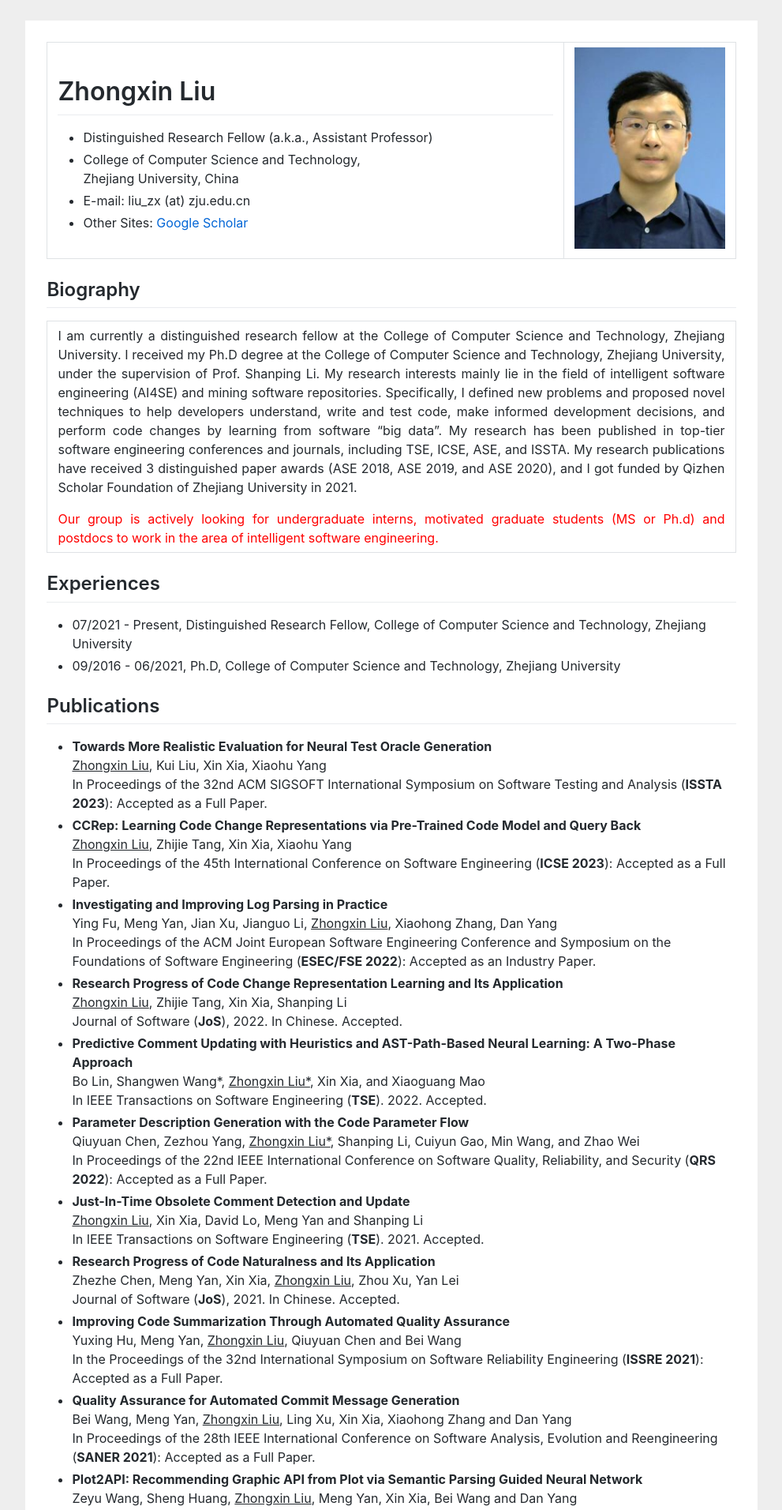
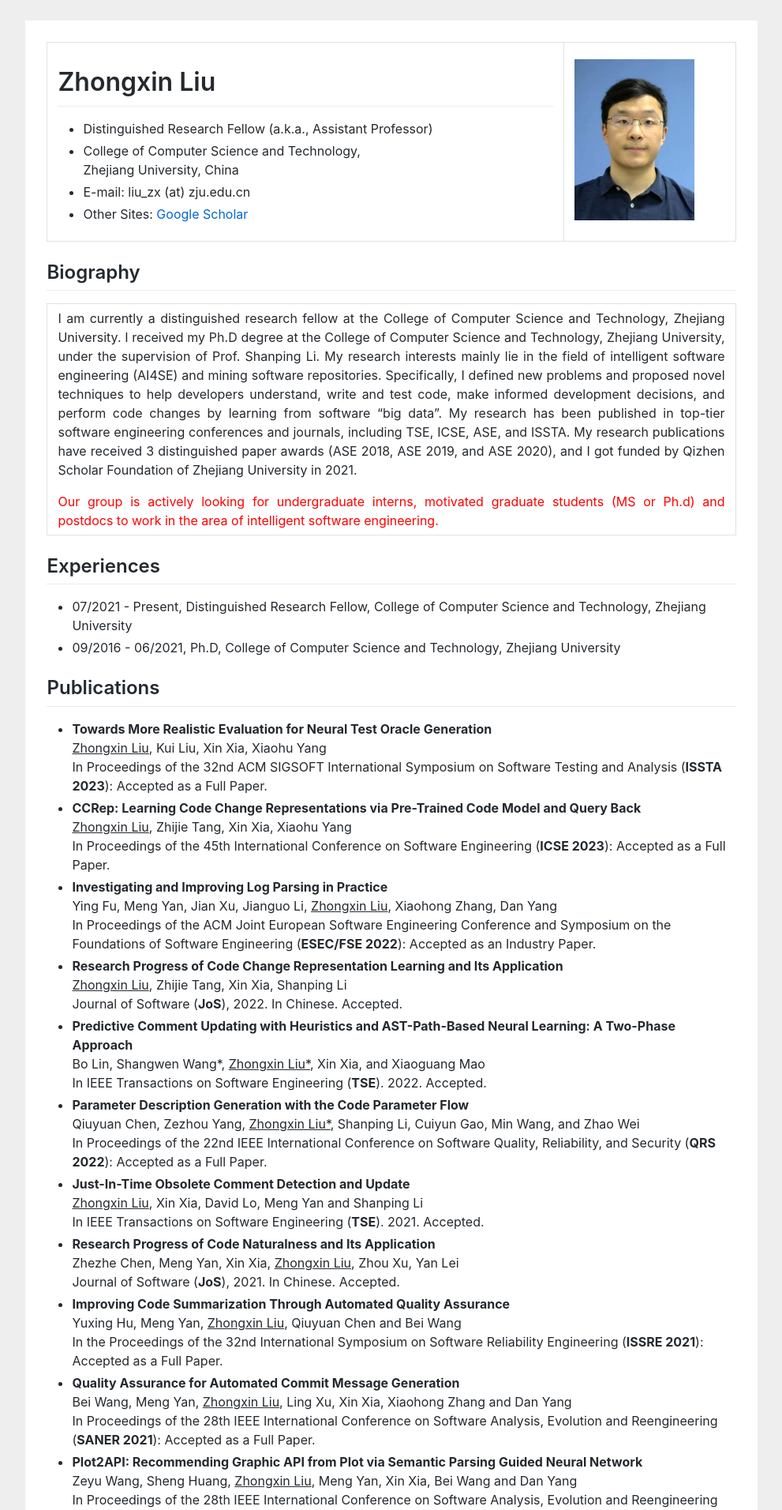
Before and after one commit to zhongxin-liu/zhongxin-liu.github.io, a Jekyll site: the page index.html, which Jekyll copies as it is, in a window 1280 px wide. Shown: the top 1912 px of the page at 79% size, without its empty margins (144-1135 px from the left). Built offline with Jekyll 4.4.1, drawn with Linux system fonts in a browser that asks for light colours.

Commit message:
Update index.html
update the size of the image

```diff
--- a/index.html
+++ b/index.html
@@ -53,7 +53,7 @@ gtag('config', 'UA-158965281-1');
 				</td>
 
 				<td width="25%">
-     					 <img src="/zhongxin.jpeg" width="100%">
+     					 <img src="/zhongxin.jpeg" width="80%">
    				</td>
 					</tr>
 				</table>
```
